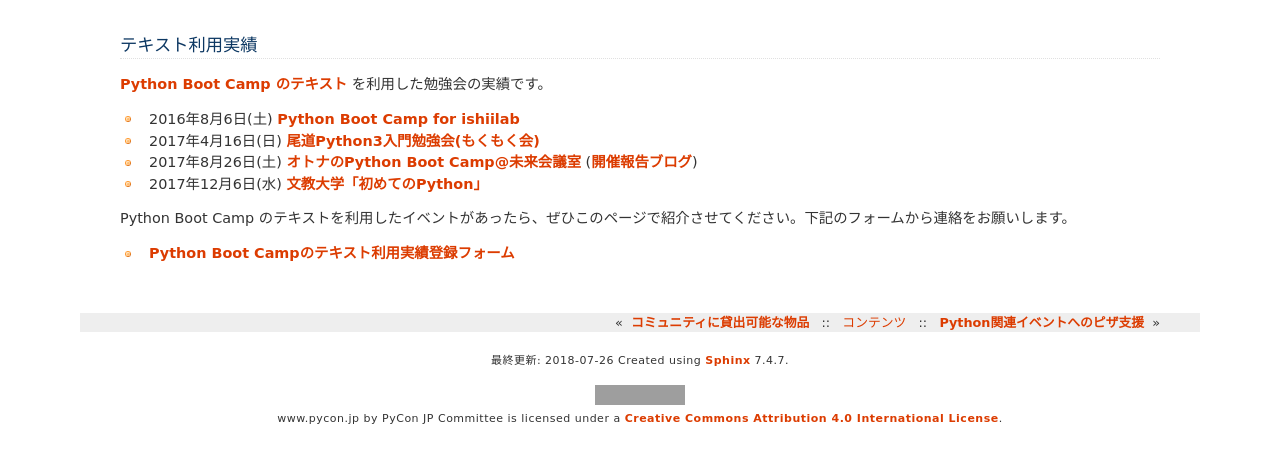
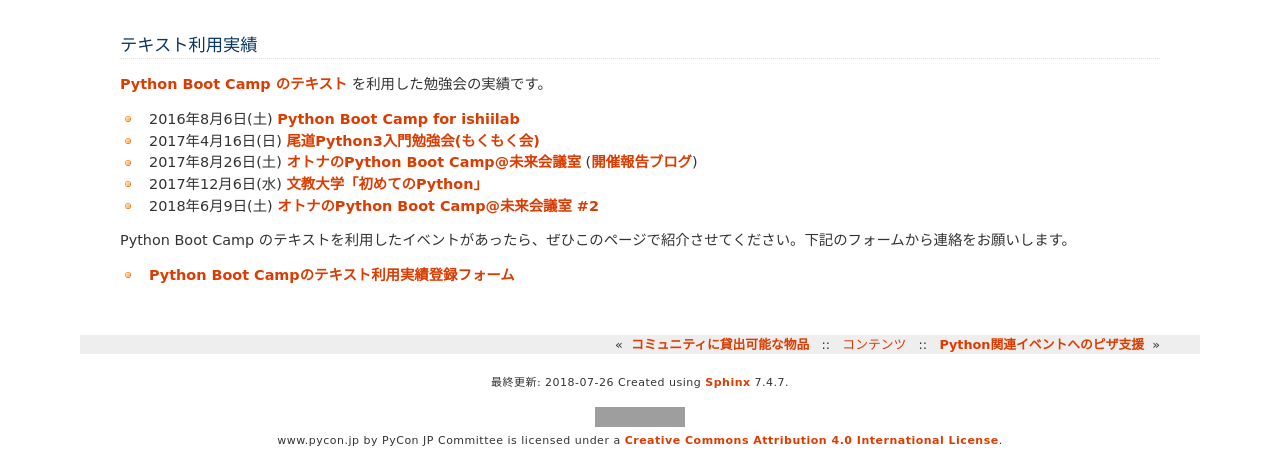
Before and after one commit to pyconjp/www.pycon.jp, a Sphinx documentation site: the page built from source/support/bootcamp.rst, in a window 1280 px wide and 900 px high, scrolled down 2795 px, cut to the strip 443-900 px from the top of the window. Built offline with Sphinx 7.4.7, drawn with Linux system fonts in a browser that asks for light colours; before the commit the page ends 3673 px from its top, so only the background shows below that; grey boxes are pictures that could not be loaded.

Commit message:
fix duplicate link

```diff
--- a/source/support/bootcamp.rst
+++ b/source/support/bootcamp.rst
@@ -103,7 +103,7 @@
      -
      -
    * - 1
-     - `Python Boot Camp in 京都 <http://pyconjp.connpass.com/event/33014/>`_
+     - `Python Boot Camp in 京都 <http://pyconjp.connpass.com/event/33014/>`__
      - 6月18日(土)
      - `CAMPHOR- HOUSE <https://camph.net/>`_
      - 谷口 英
@@ -337,7 +337,7 @@
      - 1
      -
    * - 25
-     - `Python Boot Camp in 京都 <https://pyconjp.connpass.com/event/94170/>`_
+     - `Python Boot Camp in 京都 <https://pyconjp.connpass.com/event/94170/>`__
      - 8月25日(土)
      - `株式会社はてな 京都オフィス 8F <http://hatenacorp.jp/information/outline>`_
      - 清水川 貴之
@@ -370,6 +370,7 @@
 * 2017年4月16日(日) `尾道Python3入門勉強会(もくもく会) <https://onomiti-frontend.connpass.com/event/52409/>`_
 * 2017年8月26日(土) `オトナのPython Boot Camp@未来会議室 <https://otona.connpass.com/event/62537/>`_ (`開催報告ブログ <http://otona.pro/post/20170826python/>`_)
 * 2017年12月6日(水) `文教大学「初めてのPython」 <https://blog.freegufo.com/page/118>`_
+* 2018年6月9日(土) `オトナのPython Boot Camp@未来会議室 #2 <https://otona.connpass.com/event/86094/>`_
 
 Python Boot Camp のテキストを利用したイベントがあったら、ぜひこのページで紹介させてください。下記のフォームから連絡をお願いします。
 
```
